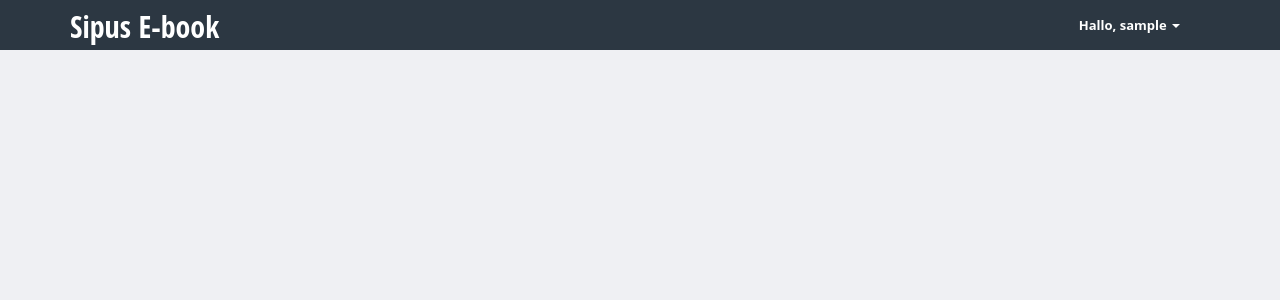
After one commit to fanial/jwdc, a PHP site: page /layout/header_admin.php in a window 1280 px wide. The commit adds this page. Shown: the top 300 px of the page. Run offline with PHP 8.4, Linux system fonts and the light colour scheme; the visitor is signed in with stand-in values (Sample User, id 1); some libraries are stand-ins or nearby versions.

Commit message:
update layout

```diff
--- /dev/null
+++ b/layout/header_admin.php
@@ -0,0 +1,59 @@
+<?php
+
+session_start();
+// Untuk mengcek apakah yang mengakses halaman ini sudah login atau belum
+
+if ($_SESSION['level'] == "") {
+    header("location:login.php?pesan=gagal");
+}
+
+?>
+
+<!DOCTYPE html>
+<html>
+
+<head>
+    <title>Sipus E-Book</title>
+    <meta name="viewport" content="width=device-width, initial-scale=1.0">
+    <!-- jQuery UI -->
+    <link href="https://code.jquery.com/ui/1.10.3/themes/redmond/jquery-ui.css" rel="stylesheet" media="screen">
+    <!-- Bootstrap -->
+    <link href="bootstrap/css/bootstrap.min.css" rel="stylesheet">
+    <!-- styles -->
+    <link href="css/styles.css" rel="stylesheet">
+    <link rel="shortcut icon" href="images/favicon.ico" type="image/x-icon">
+</head>
+
+<body>
+    <div class="header">
+        <div class="container">
+            <div class="row">
+                <div class="col-md-5">
+                    <!-- Logo -->
+                    <div class="logo">
+                        <h1><a href="dashboard.php">Sipus E-book</a></h1>
+                    </div>
+                </div>
+                <div class="col-md-5">
+                    <div class="row">
+                        <div class="col-lg-12">
+                        </div>
+                    </div>
+                </div>
+                <div class="col-md-2">
+                    <div class="navbar navbar-inverse" role="banner">
+                        <nav class="collapse navbar-collapse bs-navbar-collapse navbar-right" role="navigation">
+                            <ul class="nav navbar-nav">
+                                <li class="dropdown">
+                                    <a href="#" class="dropdown-toggle" data-toggle="dropdown">Hallo, <?php echo $_SESSION['username']; ?> <b class="caret"></b></a>
+                                    <ul class="dropdown-menu animated fadeInUp">
+                                        <li><a href="./logout.php"><i class="glyphicon glyphicon-log-out"></i> Logout</a></li>
+                                    </ul>
+                                </li>
+                            </ul>
+                        </nav>
+                    </div>
+                </div>
+            </div>
+        </div>
+    </div>
```
Also changed, not shown: layout/footer.php (+14 -15 lines), layout/header.php (+20 -17 lines), layout/navbar.php (deleted, +0 -34 lines), layout/sidebar.php (deleted, +0 -15 lines).
